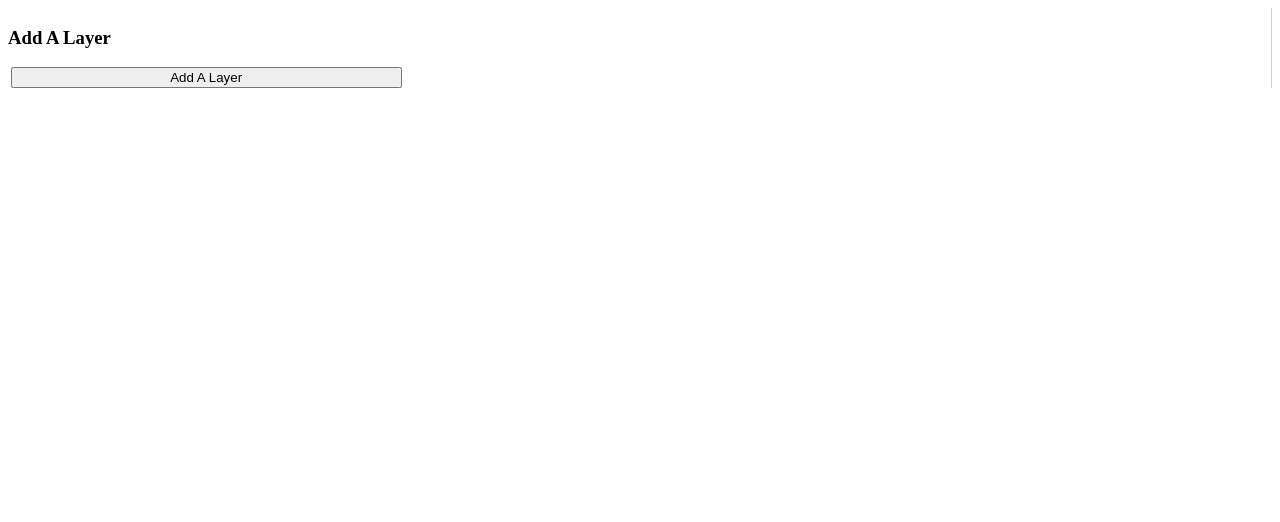
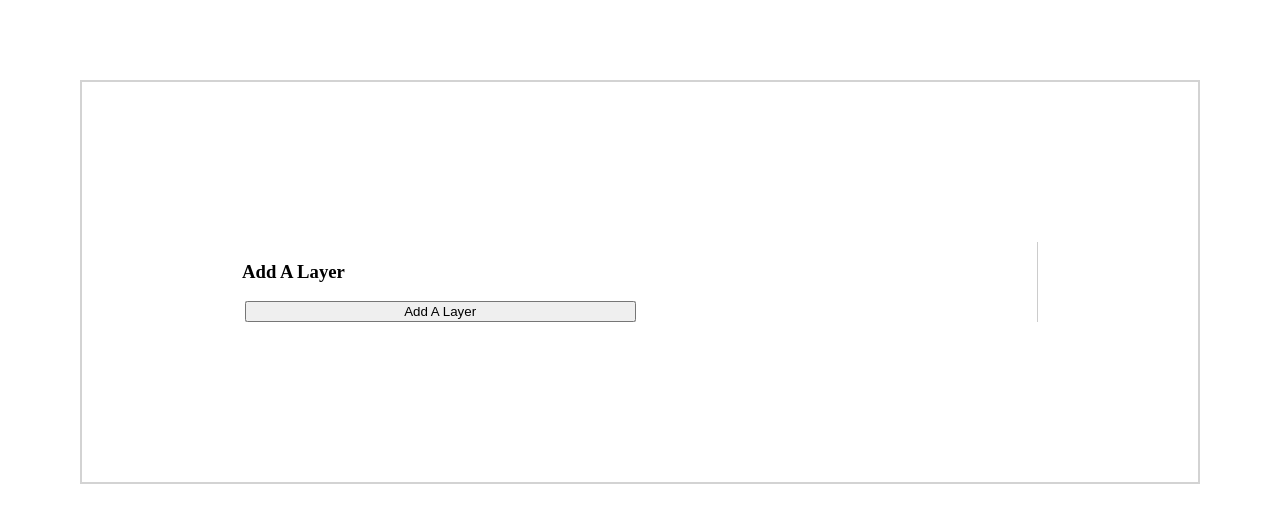
Before and after one commit to Ashluna22/Cake-Boss, an Angular app in the folder Cake-Boss/: page / in a window 1280 px wide. Shown: the top 522 px of the page. Built offline with nearby package versions, Linux system fonts and the light colour scheme.

Commit message:
updated some styling and margins

```diff
--- a/Cake-Boss/src/app/cake-builder/cake-builder.component.css
+++ b/Cake-Boss/src/app/cake-builder/cake-builder.component.css
@@ -3,6 +3,7 @@
   flex-direction: column;
   align-items: flex-start;
   border-right: 1px solid #ccc;
+  margin: 10rem;
 }
 
 .cake-display {
--- a/Cake-Boss/src/styles.css
+++ b/Cake-Boss/src/styles.css
@@ -1 +1,4 @@
-/* You can add global styles to this file, and also import other style files */
+body {
+    margin: 5rem;
+    border: 2px solid lightgray;
+}
```
